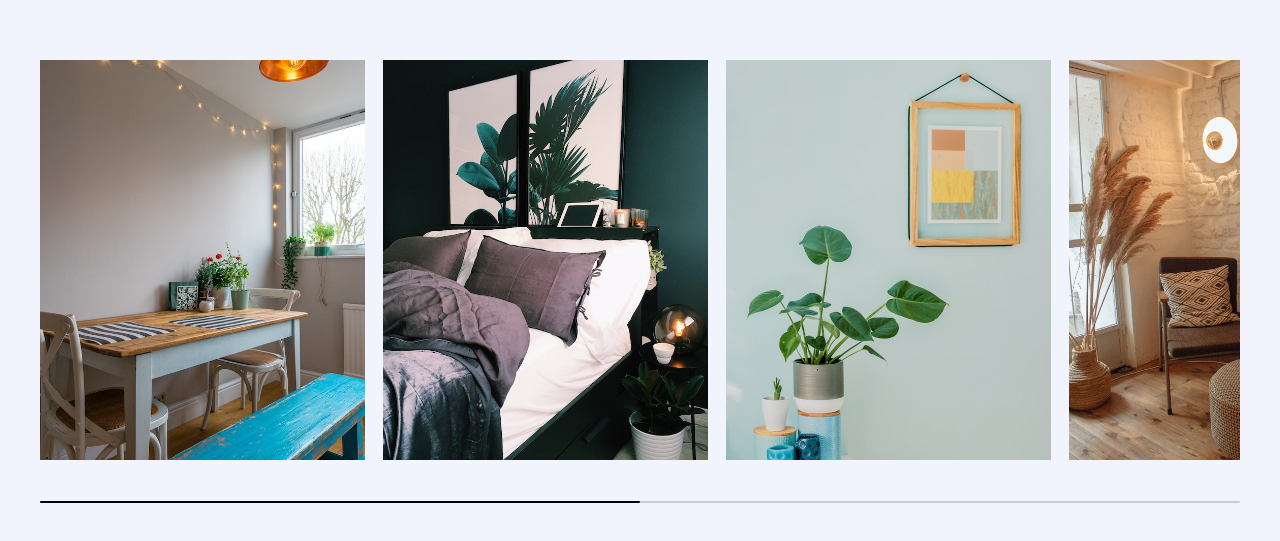
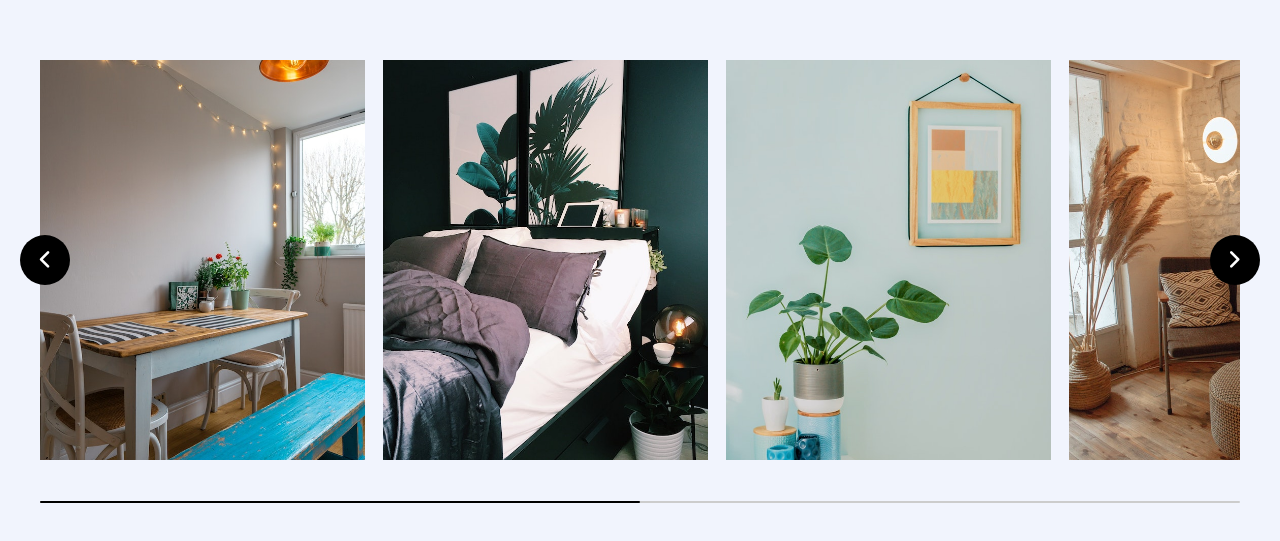
Before and after one commit to ahmetaggoz/slider, a website: page index.html in a window 1280 px wide. Shown: the part 113-654 px from the top of the page. Drawn offline with nearby package versions, Linux system fonts and the light colour scheme.

Commit message:
butonlar olusturuldu, javascript kodlarına gecildi

```diff
--- a/index.html
+++ b/index.html
@@ -4,11 +4,18 @@
     <meta charset="UTF-8" />
     <meta name="viewport" content="width=device-width, initial-scale=1.0" />
     <link rel="stylesheet" href="css/main.css" />
+    <link
+      href="https://fonts.googleapis.com/css2?family=Material+Symbols+Rounded:opsz,wght,FILL,GRAD@48,400,0,0"
+      rel="stylesheet"
+    />
     <title>Responsive Slider</title>
   </head>
   <body>
     <div class="container">
       <div class="slider-wrapper">
+        <button id="prev-slide" class="slide-button material-symbols-rounded">
+          chevron_left
+        </button>
         <div class="image-list">
           <img src="images/img-1.jpg" alt="" class="image-item" />
           <img src="images/img-2.jpg" alt="" class="image-item" />
@@ -21,6 +28,9 @@
           <img src="images/img-9.jpg" alt="" class="image-item" />
           <img src="images/img-10.jpg" alt="" class="image-item" />
         </div>
+        <button id="next-slide" class="slide-button material-symbols-rounded">
+          chevron_right
+        </button>
       </div>
       <div class="slider-scrollbar">
         <div class="scrollbar-track">
--- a/sass/main.scss
+++ b/sass/main.scss
@@ -1,6 +1,8 @@
 $bg-color: #F1F4FD;
 $thumb: #000;
 $track: #ccc;
+$white: #fff;
+$btn:#444;
 * {
     margin: 0;
     padding: 0;
@@ -68,6 +70,8 @@ body {
 }
 
 .slider-wrapper {
+    position: relative;
+
     .image-list{
         display: grid;
         gap: 18px;
@@ -87,4 +91,31 @@ body {
             object-fit: cover;
         }
     }
+
+    .slide-button{
+        position: absolute;
+        top: 50%;
+        height: 50px;
+        width: 50px;
+        color: $white;
+        border: none;
+        outline: none;
+        background: $thumb;
+        font-size: 2.2rem;
+        cursor: pointer;
+        border-radius: 50%;
+        transform: translateY(-50%);
+
+        &:hover {
+            background: $btn;
+        }
+
+        &#prev-slide {
+            left: -20px;
+        }
+
+        &#next-slide {
+            right: -20px;
+        }
+    }
 }
```
Also changed, not shown: css/main.css.
